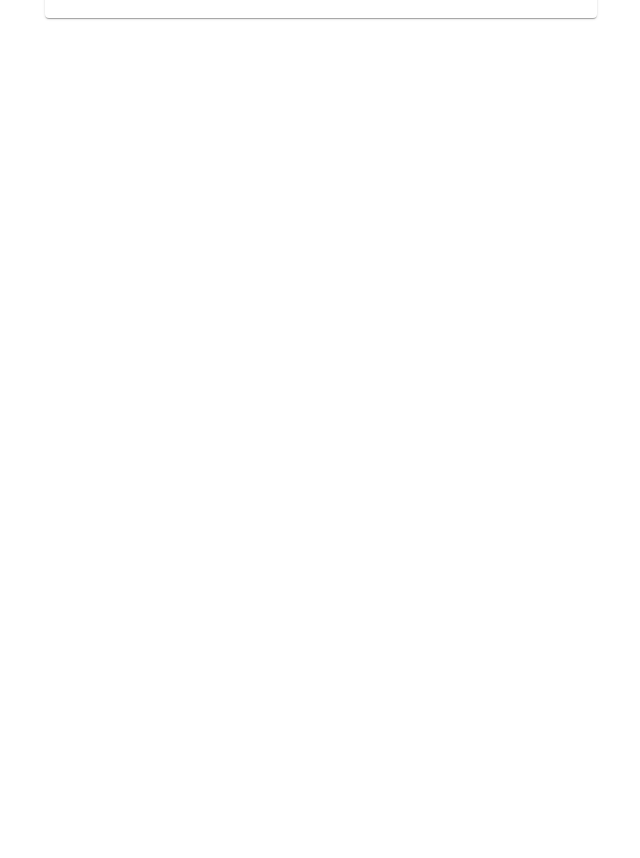
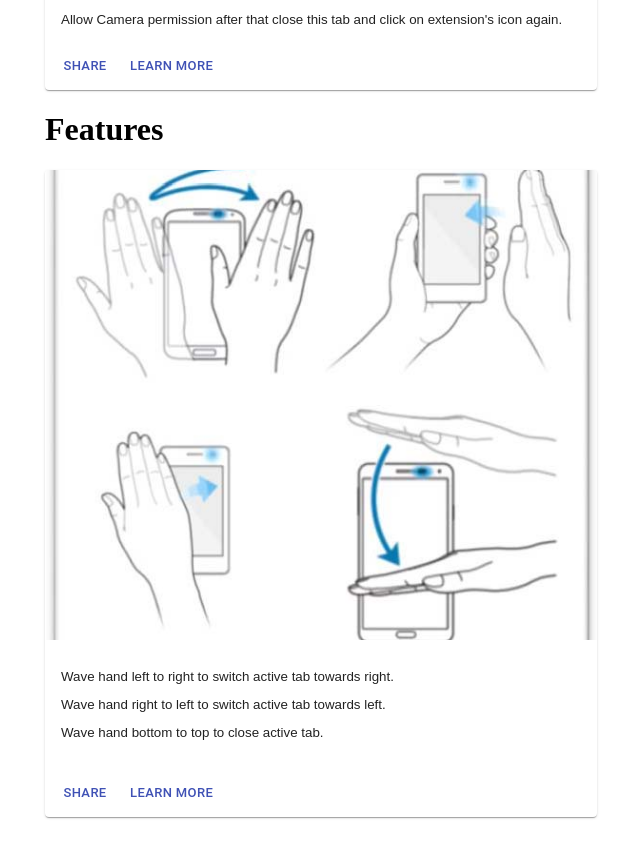
Before and after one commit to fxnoob/Hand-in-the-air, a React app: page / in a window 1280 px wide. Shown: the part 224-1082 px from the top of the page, without its empty margins (319-959 px from the left). Before the commit the page ends 800 px from the top, so only its background shows below. Built offline with nearby package versions, Linux system fonts and the light colour scheme; the HTML template or start-up script is replaced by a standard one.

Commit message:
icons and help page

```diff
--- a/option-page/components/index.jsx
+++ b/option-page/components/index.jsx
@@ -8,6 +8,7 @@ import CardMedia from '@material-ui/core/CardMedia';
 import Button from '@material-ui/core/Button';
 import Gest from "../../src/lib/gest.es6";
 import Img from './help.png'
+import Img2 from './help2.png'
 import Container from '@material-ui/core/Container';
 
 const useStyles = makeStyles({
@@ -17,12 +18,14 @@ const useStyles = makeStyles({
     media: {
         height: 140,
     },
+    media2: {
+        height: 470,
+    }
 });
 
 const gest = new Gest();
 gest.options.subscribeWithCallback((gesture) => {
     console.log(gesture);
-
 })
 gest.start()
 
@@ -30,16 +33,18 @@ export default function MediaCard() {
     const classes = useStyles();
 
     return (
+        <div>
         <Container maxWidth="sm" spacing={3}>
+            <h1>Help</h1>
             <Card className={classes.card}>
                 <CardActionArea>
                     <CardMedia
                         className={classes.media}
                         image={Img}
-                        title="Contemplative Reptile"
+                        title="Troubleshooting"
                     />
                     <CardContent>
-                        Allow Camera permission as shown in the picture.
+                        Allow Camera permission after that close this tab and click on extension's icon again.
                     </CardContent>
                 </CardActionArea>
                 <CardActions>
@@ -52,5 +57,31 @@ export default function MediaCard() {
                 </CardActions>
             </Card>
         </Container>
+        <Container maxWidth="sm" spacing={3}>
+            <h1>Features</h1>
+            <Card className={classes.card}>
+                <CardActionArea>
+                    <CardMedia
+                        className={classes.media2}
+                        image={Img2}
+                        title="Features"
+                    />
+                    <CardContent>
+                        <p>Wave hand left to right to switch active tab towards right.</p>
+                        <p>Wave hand right to left to switch active tab towards left.</p>
+                        <p>Wave hand bottom to top to close active tab.</p>
+                    </CardContent>
+                </CardActionArea>
+                <CardActions>
+                    <Button size="small" color="primary">
+                        Share
+                    </Button>
+                    <Button size="small" color="primary">
+                        Learn More
+                    </Button>
+                </CardActions>
+            </Card>
+        </Container>
+        </div>
     );
 }
```
Also changed, not shown: option-page/components/help2.png (added).
